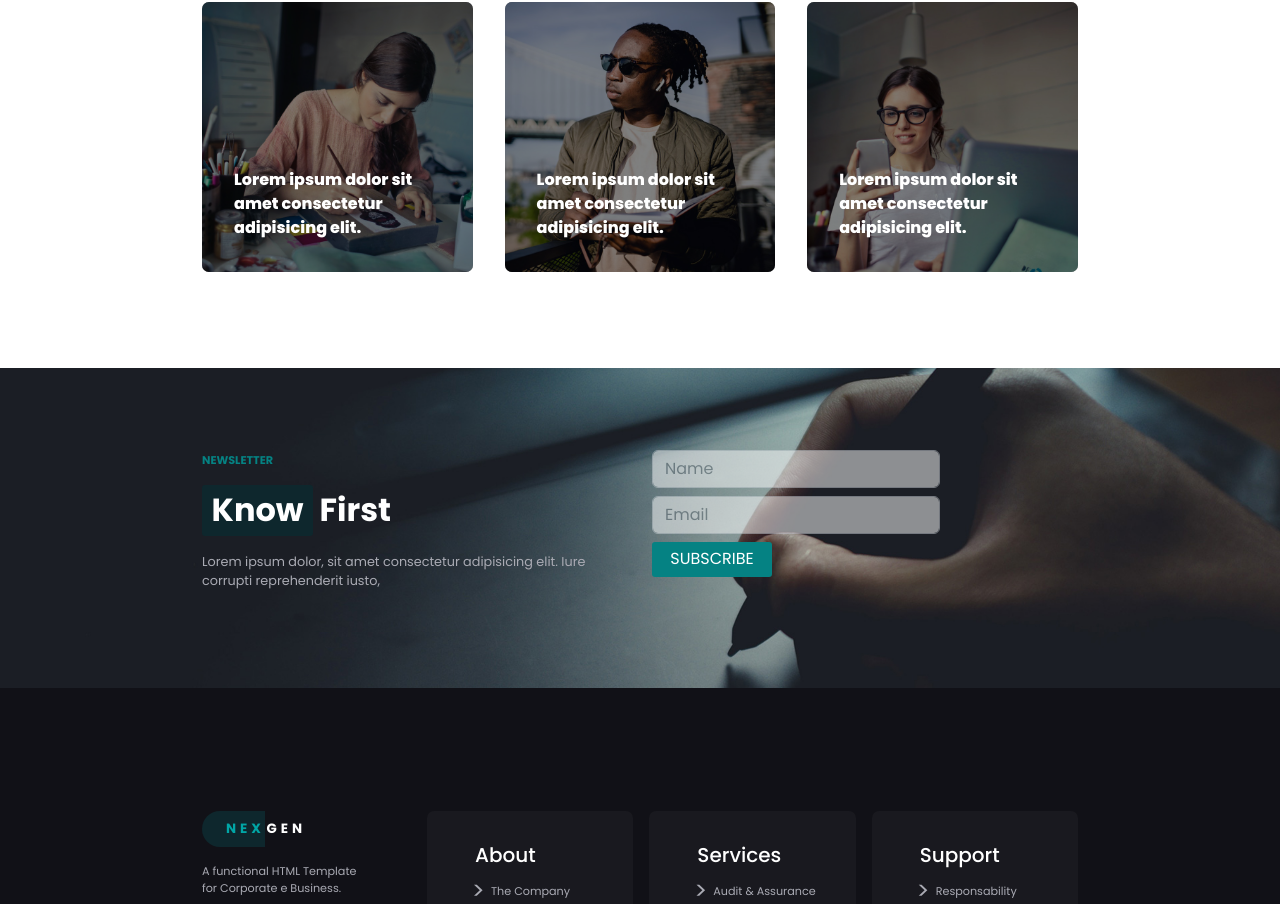
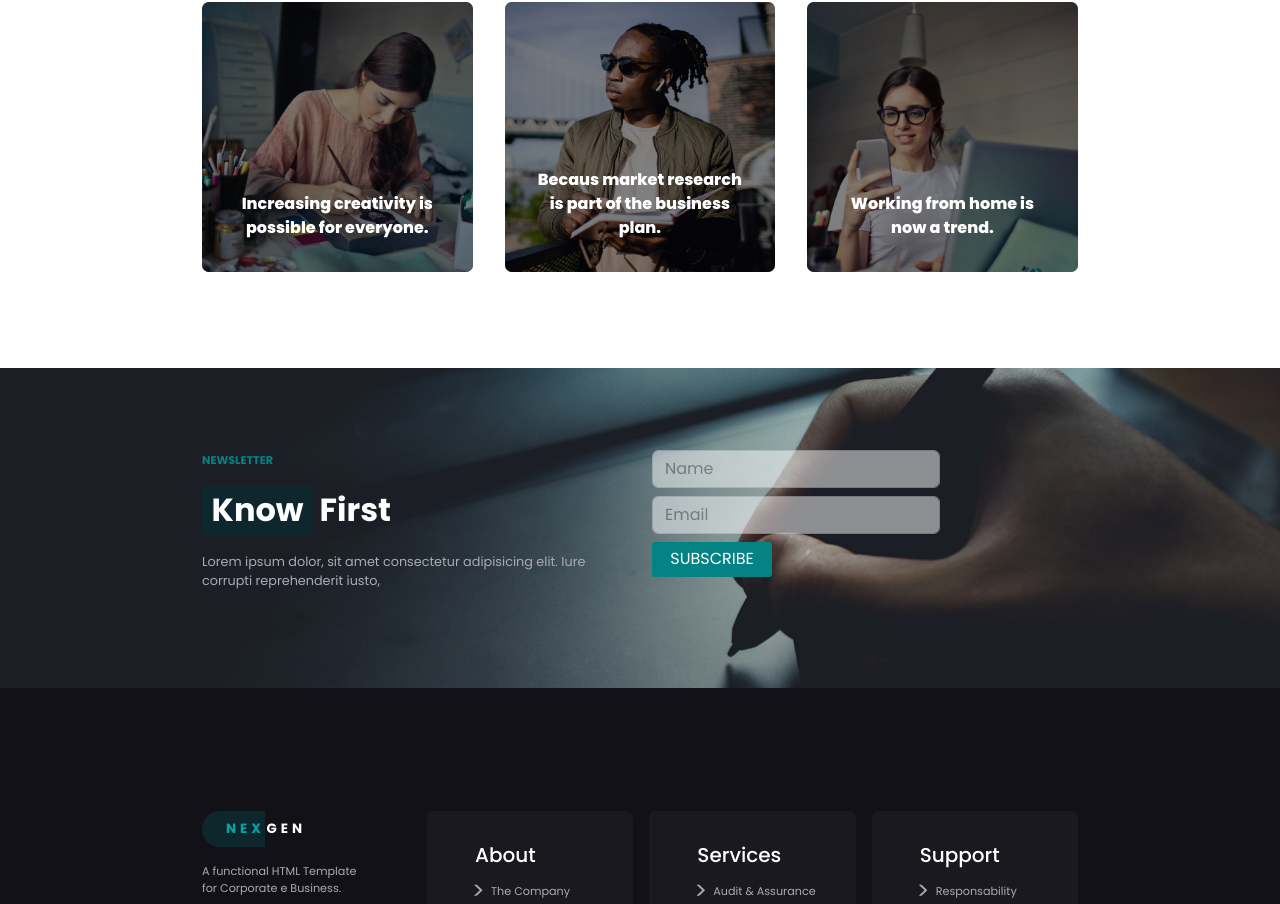
Before and after one commit to cinvenz/proj-html-vuejs, a Vue app: page / in a window 1280 px wide. Shown: the part 3145-4049 px from the top of the page. Built offline with nearby package versions, Linux system fonts and the light colour scheme.

Commit message:
last commit

```diff
--- a/src/components/CardNews.vue
+++ b/src/components/CardNews.vue
@@ -9,7 +9,7 @@
       <div v-for="objNews in arrNews" :key="objNews.imagenews" class="card-news">
         <div class="cardimg">
           <img class="img-fluid" :src="objNews.imagenews" alt="" />
-          <p>
+          <p class="text-center">
             {{ objNews.textnews }}
           </p>
         </div>
@@ -17,7 +17,7 @@
       <div v-for="objNews2 in arrNews2" :key="objNews2.imagenews2" class="card-news">
         <div class="cardimg2">
           <img v-show="!isClicked" class="img-fluid" :src="objNews2.imagenews2" alt="" />
-          <p v-show="!isClicked">
+          <p v-show="!isClicked" class="text-center">
             {{ objNews2.textnews2 }}
           </p>
         </div>
--- a/src/components/MainPage.vue
+++ b/src/components/MainPage.vue
@@ -343,15 +343,15 @@ export default {
       arrNews: [
         {
           imagenews: "news-1.jpg",
-          textnews: "Lorem ipsum dolor sit amet consectetur adipisicing elit.",
+          textnews: "Increasing creativity is possible for everyone.",
         },
         {
           imagenews: "news-2.jpg",
-          textnews: "Lorem ipsum dolor sit amet consectetur adipisicing elit.",
+          textnews: "Becaus market research is part of the business plan.",
         },
         {
           imagenews: "news-3.jpg",
-          textnews: "Lorem ipsum dolor sit amet consectetur adipisicing elit.",
+          textnews: "Working from home is now a trend.",
         },
       ],
 
```
